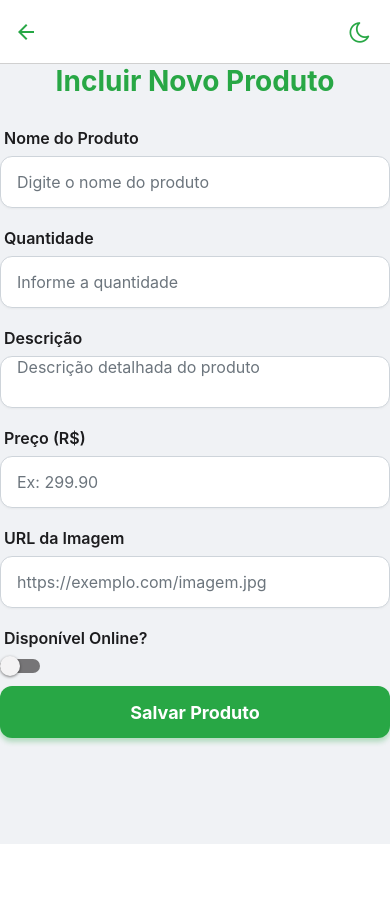
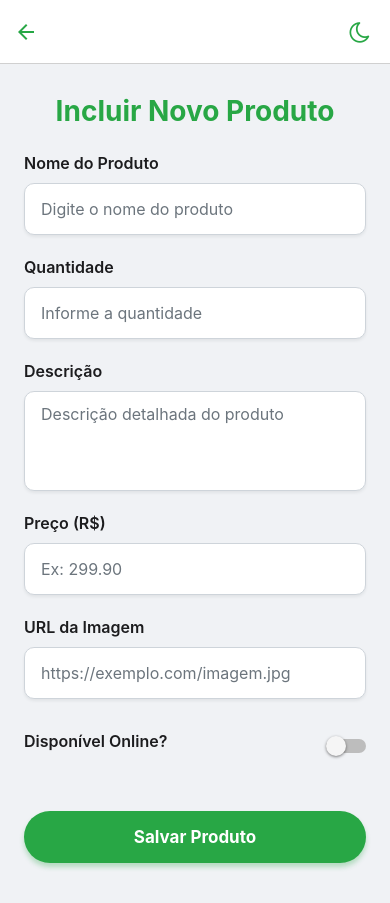
Before and after one commit to Th3AI99la/InfoPrimeApp, a React Native app in the folder app-mobile/: screen /IncluirProduto in a window 390 px wide. Before the commit the page ends 844 px from the top, so only its background shows below. Built offline with nearby package versions, Linux system fonts and the light colour scheme; no server answers.

Commit message:
version 1.0.6

```diff
--- a/app-mobile/src/paginas/IncluirProduto/index.js
+++ b/app-mobile/src/paginas/IncluirProduto/index.js
@@ -1,4 +1,4 @@
-import React, { useState, useRef } from "react";
+import React, { useState, useRef, useEffect } from "react";
 import {
   View,
   Text,
@@ -31,8 +31,25 @@ export default function IncluirProduto({ navigation }) {
   const styles = getThemedStyles(themeMode === "dark");
 
   const animatedScale = useRef(new Animated.Value(1)).current;
+  const formOpacity = useRef(new Animated.Value(0)).current;
+  const formTranslateY = useRef(new Animated.Value(20)).current;
 
-  // Funções para animação de pressionamento do botão
+  useEffect(() => {
+    Animated.parallel([
+      Animated.timing(formOpacity, {
+        toValue: 1,
+        duration: 500,
+        useNativeDriver: true,
+      }),
+      Animated.spring(formTranslateY, {
+        toValue: 0,
+        speed: 12,
+        bounciness: 5,
+        useNativeDriver: true,
+      }),
+    ]).start();
+  }, [formOpacity, formTranslateY]);
+
   const handlePressIn = () => {
     Animated.spring(animatedScale, {
       toValue: 0.96,
@@ -64,7 +81,6 @@ export default function IncluirProduto({ navigation }) {
       return;
     }
 
-    // Ajuste para tratar vírgula ou ponto no preço
     const precoLimpo = preco.replace(',', '.');
     const precoNum = parseFloat(precoLimpo);
     if (isNaN(precoNum) || precoNum < 0) {
@@ -79,10 +95,8 @@ export default function IncluirProduto({ navigation }) {
       preco: precoNum,
       imagemUrl: imagemUrl.trim(),
       disponivelOnline,
-
     };
 
-    // Verifica se a URL da imagem é válida
     setIsLoading(true);
     try {
       await api.post("/produtos", novoProduto);
@@ -105,7 +119,12 @@ export default function IncluirProduto({ navigation }) {
       behavior={Platform.OS === "ios" ? "padding" : "height"}
       style={styles.keyboardAvoidingContainer}
     >
-      <ScrollView contentContainerStyle={styles.scrollContainer} keyboardShouldPersistTaps="handled">
+      <ScrollView
+        contentContainerStyle={styles.scrollContainer}
+        keyboardShouldPersistTaps="handled"
+        showsVerticalScrollIndicator={false}
+      >
+        <Animated.View style={{ opacity: formOpacity, transform: [{ translateY: formTranslateY }] }}>
           <Text style={styles.title}>Incluir Novo Produto</Text>
 
           <Text style={styles.label}>Nome do Produto</Text>
@@ -168,12 +187,12 @@ export default function IncluirProduto({ navigation }) {
             <Switch
               trackColor={{
                 false: styles.switchDisabledTrack?.color || "#767577",
-              true: styles.switchEnabledTrack?.color || "#81b0ff",
+                true: styles.switchEnabledTrack?.color
               }}
               thumbColor={
                 disponivelOnline
-                ? styles.switchEnabledThumb?.color || "#f5dd4b"
-                : styles.switchDisabledThumb?.color || "#f4f3f4"
+                  ? styles.switchEnabledThumb?.color
+                  : (styles.switchDisabledThumb?.color || "#f4f3f4")
               }
               ios_backgroundColor={styles.switchIosBackground?.color || "#3e3e3e"}
               onValueChange={setDisponivelOnline}
@@ -198,6 +217,8 @@ export default function IncluirProduto({ navigation }) {
               <Text style={styles.buttonText}>Salvar Produto</Text>
             </Animated.View>
           </Pressable>
+        </Animated.View>
+      </ScrollView>
 
       {isLoading && (
         <View style={styles.loadingOverlay}>
@@ -208,7 +229,6 @@ export default function IncluirProduto({ navigation }) {
           <Text style={styles.loadingText}>Salvando...</Text>
         </View>
       )}
-      </ScrollView>
     </KeyboardAvoidingView>
   );
 }
--- a/app-mobile/src/paginas/IncluirProduto/style.js
+++ b/app-mobile/src/paginas/IncluirProduto/style.js
@@ -1,5 +1,4 @@
 import { StyleSheet } from 'react-native';
-
 
 const lightColors = {
   background: '#F0F2F5',
@@ -17,6 +16,11 @@ const lightColors = {
   loadingIndicator: '#FFFFFF',
   loadingText: '#FFFFFF',
   titleText: '#28A745',
+  switchEnabledTrackColor: '#A5D6A7',
+  switchEnabledThumbColor: '#28A745',
+  switchDisabledTrackColor: '#BDBDBD',
+  switchDisabledThumbColor: '#F5F5F5',
+  switchIosBgColor: '#E0E0E0',
 };
 
 const darkColors = {
@@ -24,7 +28,7 @@ const darkColors = {
   text: '#E0E0E0',
   primaryGreen: '#2ECC71',
   primaryGreenDark: '#27AE60',
-  secondaryBlack: '#1C1C1E',
+  secondaryBlack: '#000000',
   border: '#3A3A3C',
   inputBackground: '#1E1E1E',
   inputText: '#E0E0E0',
@@ -35,6 +39,11 @@ const darkColors = {
   loadingIndicator: '#2ECC71',
   loadingText: '#E0E0E0',
   titleText: '#2ECC71',
+  switchEnabledTrackColor: '#4A7C59',
+  switchEnabledThumbColor: '#2ECC71',
+  switchDisabledTrackColor: '#424242',
+  switchDisabledThumbColor: '#BDBDBD',
+  switchIosBgColor: '#333333',
 };
 
 const getThemedStyles = (isDarkMode) => {
@@ -42,28 +51,27 @@ const getThemedStyles = (isDarkMode) => {
 
   return StyleSheet.create({
     keyboardAvoidingContainer: {
-        flex: 1,
-    },
-    container: {
       flex: 1,
       backgroundColor: theme.background,
+    },
+    scrollContainer: {
       paddingHorizontal: 24,
       paddingVertical: 20,
-      justifyContent: 'center',
+      flexGrow: 1,
     },
     title: {
-        fontSize: 28,
-        fontWeight: 'bold',
-        color: theme.titleText,
-        textAlign: 'center',
-        marginBottom: 30,
+      fontSize: 28,
+      fontWeight: 'bold',
+      color: theme.titleText,
+      textAlign: 'center',
+      marginBottom: 25,
+      marginTop: 10,
     },
     label: {
       fontSize: 16,
       fontWeight: '600',
       color: theme.text,
-      marginBottom: 8,
-      marginLeft: 4,
+      marginBottom: 10,
     },
     input: {
       backgroundColor: theme.inputBackground,
@@ -71,29 +79,46 @@ const getThemedStyles = (isDarkMode) => {
       height: 52,
       borderWidth: 1,
       borderColor: theme.border,
-      borderRadius: 12,
+      borderRadius: 10,
       paddingHorizontal: 16,
-      marginBottom: 20,
+      marginBottom: 22,
       fontSize: 16,
       shadowColor: theme.secondaryBlack,
-      shadowOffset: { width: 0, height: 1 },
-      shadowOpacity: isDarkMode ? 0.3 : 0.05,
-      shadowRadius: 2,
-      elevation: 1,
+      shadowOffset: { width: 0, height: 2 },
+      shadowOpacity: isDarkMode ? 0.25 : 0.08,
+      shadowRadius: 3,
+      elevation: isDarkMode ? 2 : 1,
+    },
+    inputMultiline: {
+      height: 100,
+      paddingTop: 12,
     },
     placeholderText: {
-        color: theme.placeholderText,
+      color: theme.placeholderText,
     },
+    switchContainer: {
+      flexDirection: 'row',
+      justifyContent: 'space-between',
+      alignItems: 'center',
+      marginBottom: 25,
+      paddingVertical: 10,
+    },
+    switchEnabledTrack:   { color: theme.switchEnabledTrackColor },
+    switchEnabledThumb:   { color: theme.switchEnabledThumbColor },
+    switchDisabledTrack:  { color: theme.switchDisabledTrackColor },
+    switchDisabledThumb:  { color: theme.switchDisabledThumbColor },
+    switchIosBackground:  { color: theme.switchIosBgColor },
     button: {
       backgroundColor: theme.primaryGreen,
       height: 52,
-      borderRadius: 12,
+      borderRadius: 26,
       justifyContent: "center",
       alignItems: "center",
-      marginTop: 10,
+      marginTop: 15,
+      marginBottom: 20,
       shadowColor: theme.primaryGreen,
       shadowOffset: { width: 0, height: 4 },
-      shadowOpacity: 0.3,
+      shadowOpacity: isDarkMode ? 0.4 : 0.3,
       shadowRadius: 5,
       elevation: 6,
     },
@@ -104,32 +129,13 @@ const getThemedStyles = (isDarkMode) => {
     },
     buttonText: {
       color: theme.buttonText,
-      fontSize: 18,
+      fontSize: 17,
       fontWeight: "bold",
     },
-    loadingOverlay: {
-      ...StyleSheet.absoluteFillObject,
-      backgroundColor: theme.loadingOverlayBackground,
-      justifyContent: 'center',
-      alignItems: 'center',
-      zIndex: 10,
-    },
-    loadingIndicator: {
-        color: theme.loadingIndicator,
-    },
-    loadingText: {
-        marginTop: 10,
-        fontSize: 16,
-        color: theme.loadingText,
-        fontWeight: '500',
-    },
-    errorText: {
-      color: theme.errorText,
-      textAlign: 'center',
-      marginBottom: 15,
-      fontSize: 14,
-      fontWeight: '500',
-    }
+    loadingOverlay: {},
+    loadingIndicator: { color: theme.loadingIndicator },
+    loadingText: {},
+    errorText: {},
   });
 };
 
```
Lines whose indentation alone changed are shown as unchanged.
